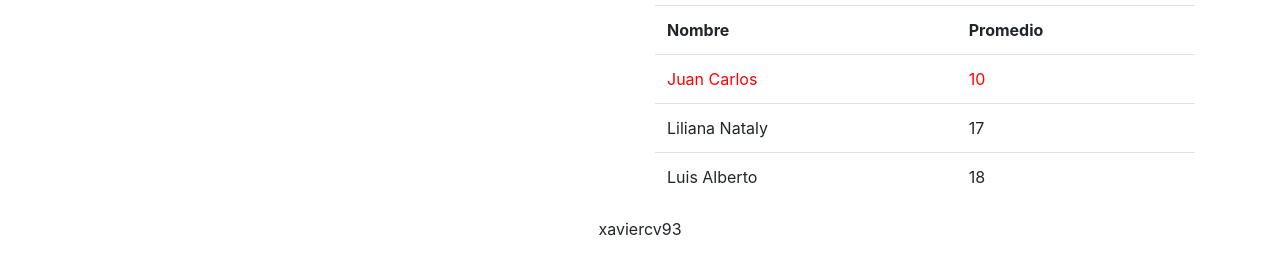
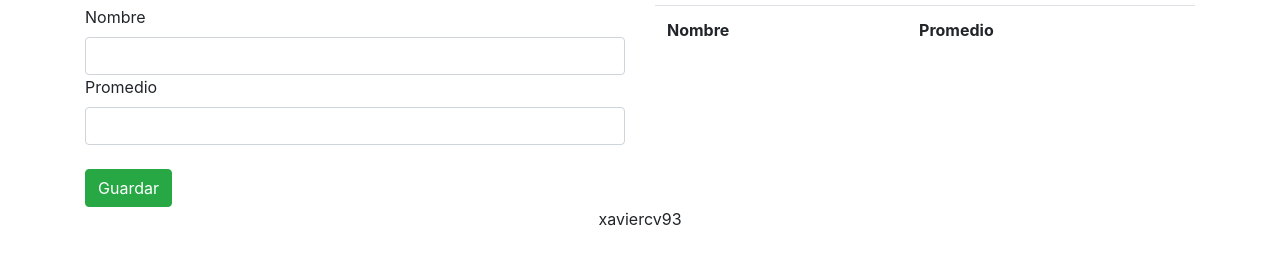
Before and after one commit to Xaviercv93/Cursos, a plain HTML site: page VJS/index.html in a window 1280 px wide. Shown: the part 51-324 px from the top of the page. Drawn offline with nearby package versions, Linux system fonts and the light colour scheme.

Commit message:
ejemplo de metodos y directiva v-on
v-on en el boton guardar
se creo el metodo agregarNotas

```diff
--- a/VJS/index.html
+++ b/VJS/index.html
@@ -26,6 +26,13 @@
             <div class="row">
                 <div class="col-md-6 col-xs-12">
                     <h1>Agregar Nota</h1>
+                    <label>Nombre</label>
+                    <input type="text" class="form-control" v-model="nombre">
+                    <label>Promedio</label>
+                    <input type="number" max="20" min="0" class="form-control" v-model="promedio">
+                    <br>
+                    <!-- directiva v-on escucha eventos y ejecuta un metodo especifico -->
+                    <input type="button" value="Guardar" class="btn btn-success" v-on:click="agregarNota">
 
                 </div>
                 <div class="col-md-6 col-xs-12">
--- a/VJS/js/principal.js
+++ b/VJS/js/principal.js
@@ -7,11 +7,31 @@ var app = new Vue({
         //mensaje : 'Hola vue.js!'
         //arreglo
         lista: [
-            { nombre: 'Juan Carlos', promedio: '10', estado: false },
-            { nombre: 'Liliana Nataly', promedio: '17', estado: true },
-            { nombre: 'Luis Alberto', promedio: '18', estado: true }
+            // { nombre: 'Juan Carlos', promedio: '10', estado: false },
+            // { nombre: 'Liliana Nataly', promedio: '17', estado: true },
+            // { nombre: 'Luis Alberto', promedio: '18', estado: true }
 
         ],
-    }
+        nombre: '',
+        promedio: ''
+    },
+
+    //metodos
+    methods: {
+        agregarNota: function () {
+            estadoA = false;
+            if (this.promedio >= 12.5) {
+                estadoA = true;
+            }
+            if (this.nombre != "" && this.promedio != "") {
+                this.lista.push({ nombre: this.nombre, promedio: this.promedio, estado: estadoA });
+                this.nombre="";
+                this.promedio="";
+
+            } else {
+                alert("Ingrese el nombre y promedio del estudiante");
+            }
+        }
+    },
 
 })
```
